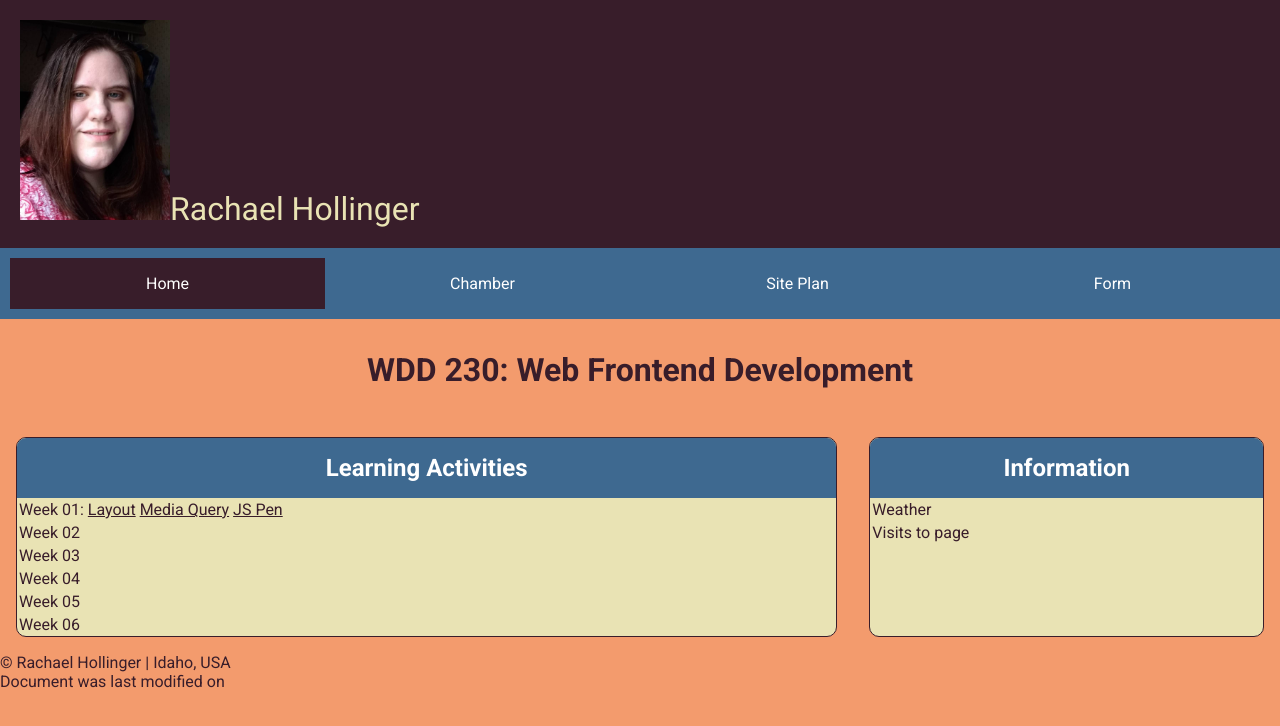
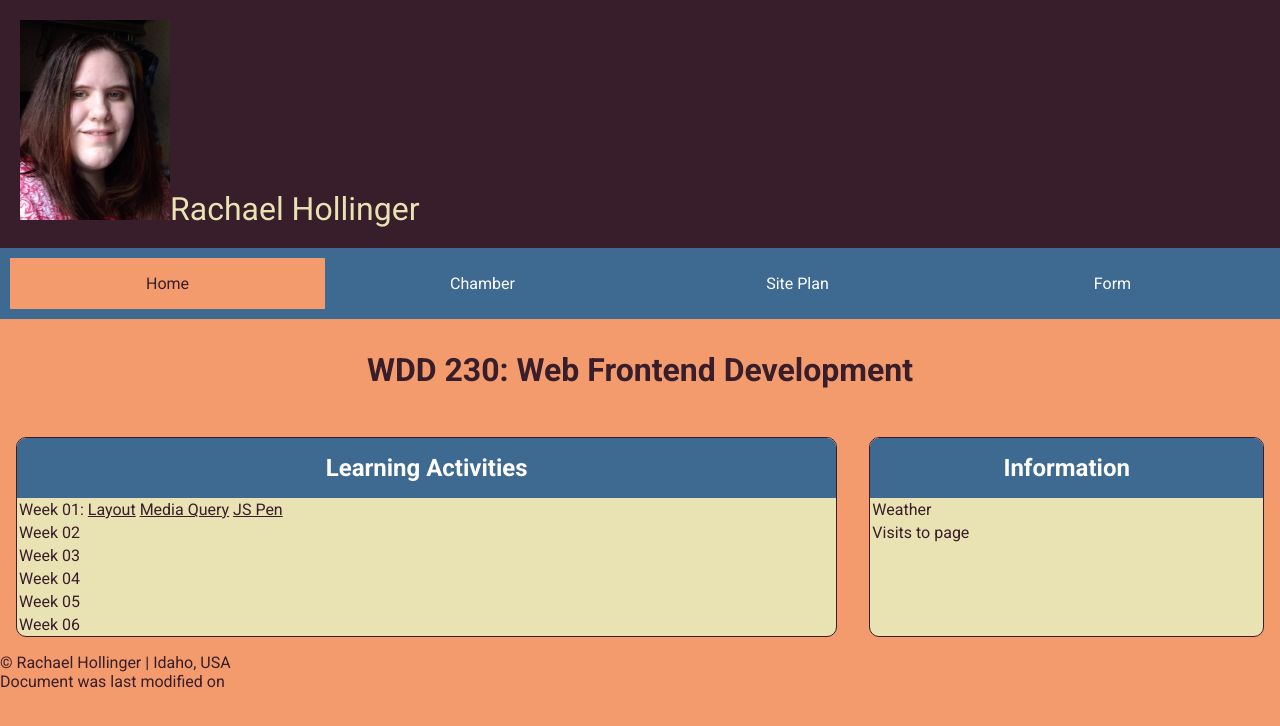
Before and after one commit to rdhollinger/wdd230, a plain HTML site: page index.html in a window 1280 px wide. Drawn offline with Linux system fonts and the light colour scheme; a script that the page names is missing.

Commit message:
color issues

```diff
--- a/styles/base.css
+++ b/styles/base.css
@@ -69,7 +69,7 @@ nav a
 {
     padding: 1rem;
     text-decoration: none;
-    color: #fff;
+    color: white;
     font-size: 1rem;
     display: block;
     text-align: center;
@@ -91,8 +91,8 @@ nav a:hover
 }
 .active
 {
-    background-color: #381d2a;
-    color:#fff;
+    background-color: #f39b6d;
+    color: #381d2a;
     text-decoration: block;
 }
 footer
```
